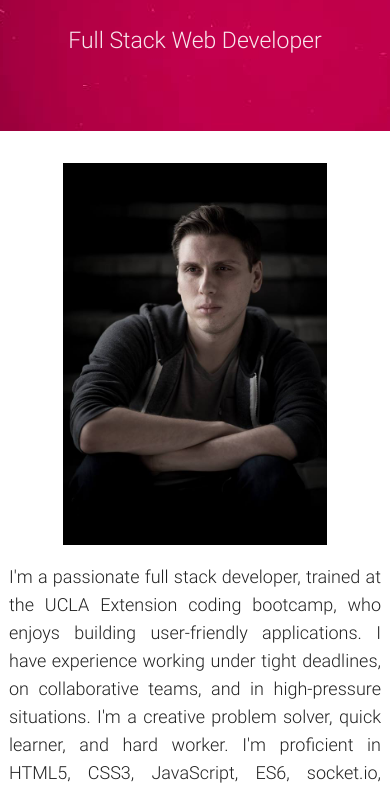
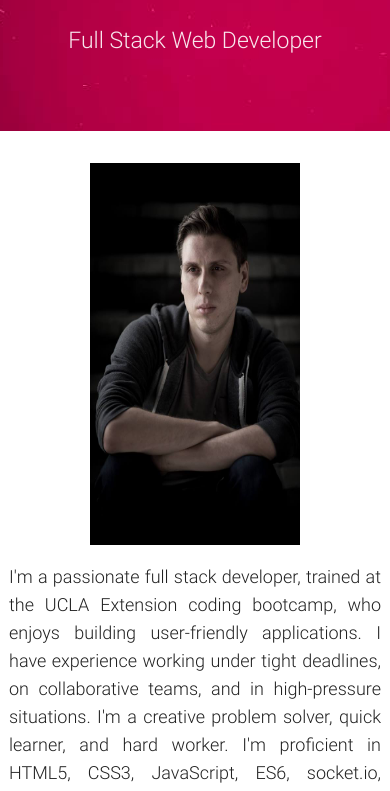
Before and after one commit to G-rant88/coding-portfolio, a plain HTML site: page index.html in a window 390 px wide. Shown: the part 305-1096 px from the top of the page. Drawn offline with nearby package versions, Linux system fonts and the light colour scheme.

Commit message:
done done

```diff
--- a/index.html
+++ b/index.html
@@ -62,7 +62,7 @@
 
             .img1 {
 
-  width: 75%;
+  width: 70%;
   height: 100%;
 
 }
@@ -90,8 +90,8 @@
 
   .img1{
 
-    width: 75%;
-    margin-left: 12.5%;
+    width: 60%;
+    margin-left: 20%;
     padding-bottom: 5%;
   }
 }
```
